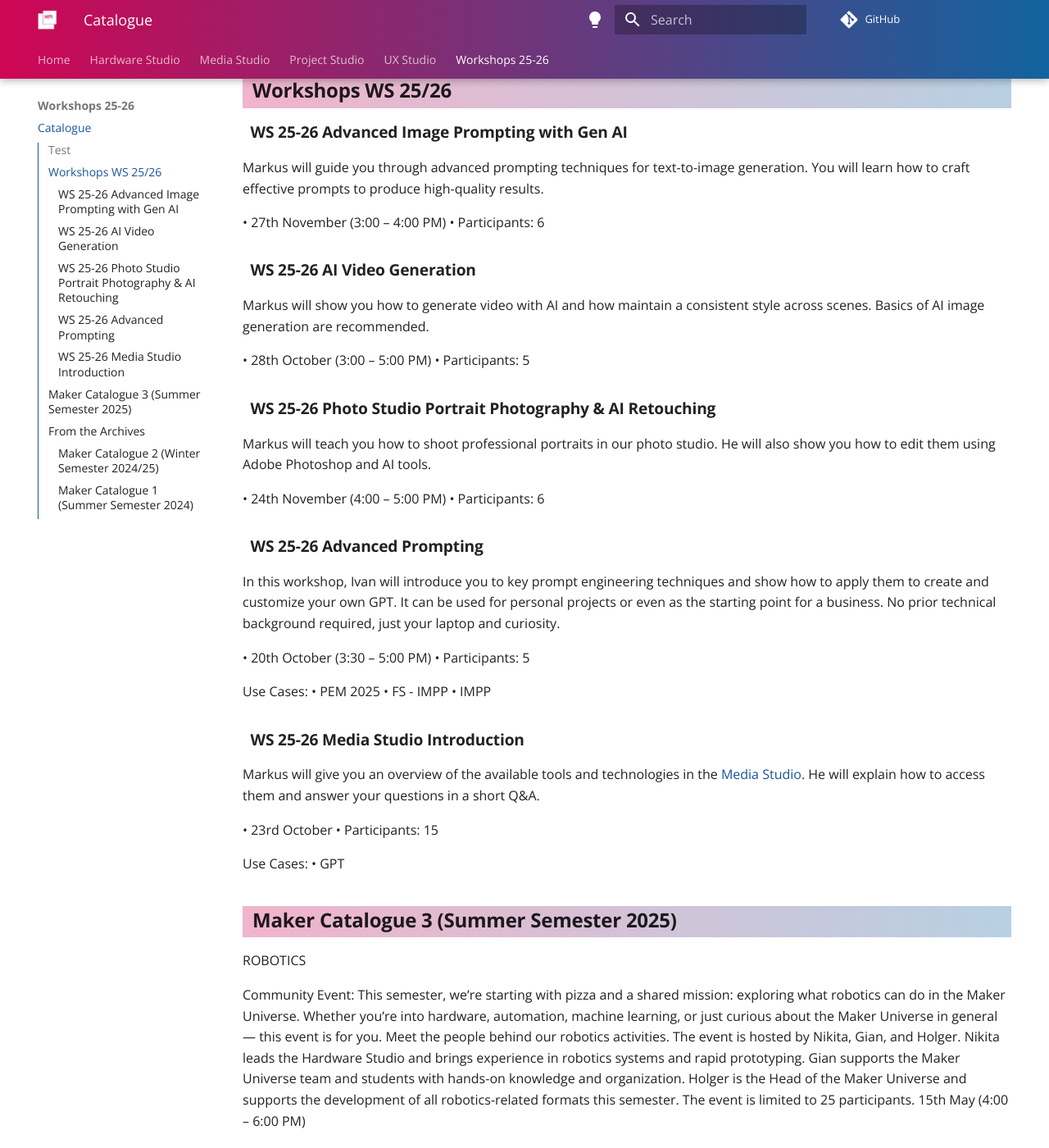
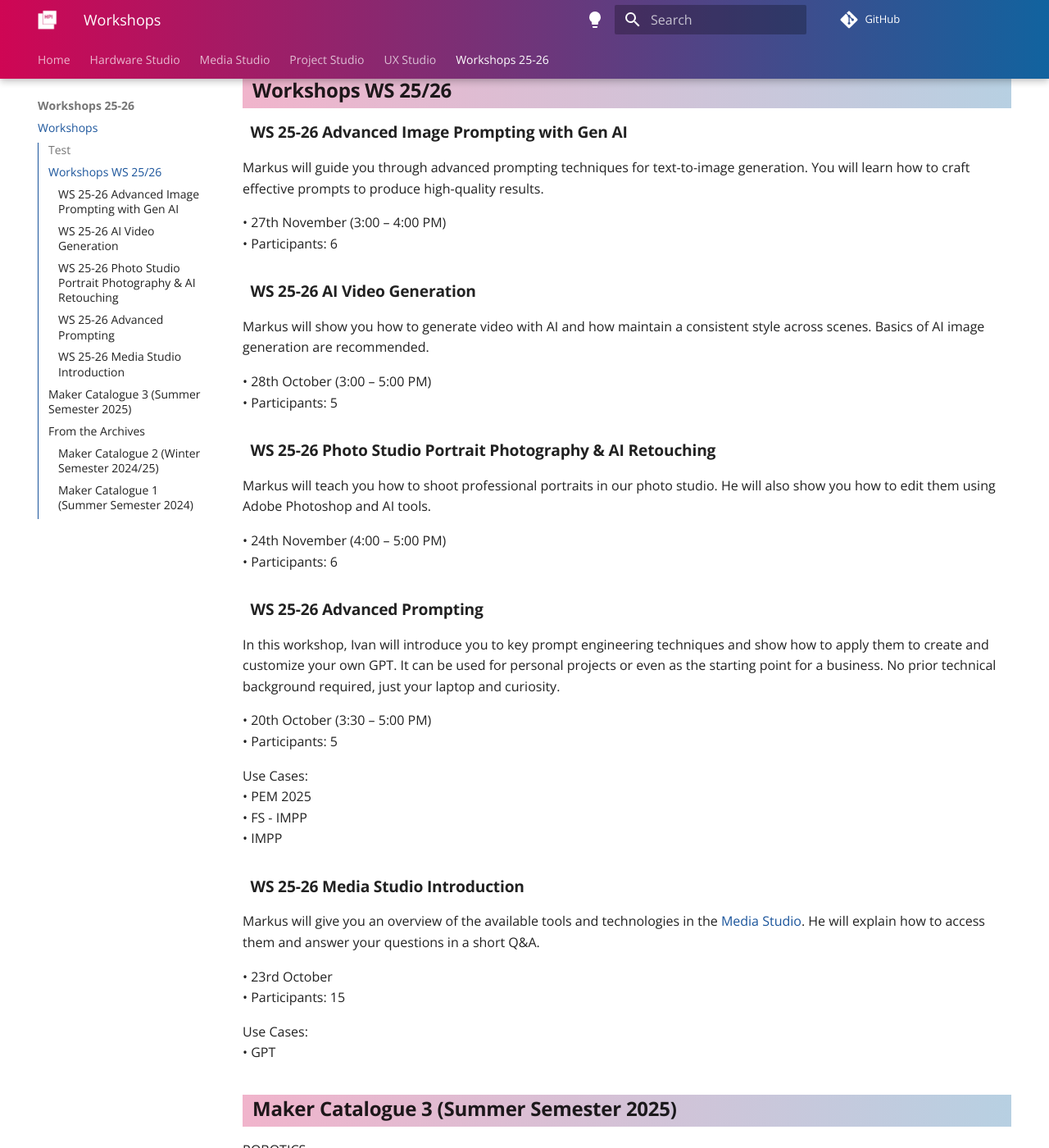
Before and after one commit to makeruniverse/docs, an MkDocs documentation site: the page built from docs/workshops/workshops.md, in a window 1280 px wide and 1400 px high, scrolled down 332 px. Shown: the whole window at 82% size. Built offline with MkDocs 1.6.1 and Material for MkDocs 9.7.7, drawn with Linux system fonts in a browser that asks for light colours; comment, search, counter and statistics services are not loaded.

Commit message:
rename to workshops

```diff
--- a/mkdocs.yml
+++ b/mkdocs.yml
@@ -117,4 +117,4 @@ nav:
   - UX Studio:
     - ./studios/ux-studio.md
   - Workshops 25-26:
-    - ./catalogue/catalogue.md
+    - ./workshops/workshops.md
```
Also changed, not shown: docs/workshops/workshops.md (line endings or trailing spaces), docs/workshops/workshops/aviation-project.md (renamed from docs/catalogue/workshops/aviation-project.md), docs/workshops/workshops/awtrix-3-project.md (renamed from docs/catalogue/workshops/awtrix-3-project.md), docs/workshops/workshops/beamcase-project.md (renamed from docs/catalogue/workshops/beamcase-project.md), docs/workshops/workshops/nanoleafplus-project.md (renamed from docs/catalogue/workshops/nanoleafplus-project.md), docs/workshops/workshops/phone-stand-project.md (renamed from docs/catalogue/workshops/phone-stand-project.md), docs/workshops/workshops/smart-clothing-project.md (renamed from docs/catalogue/workshops/smart-clothing-project.md), docs/workshops/workshops/smart-plants-project.md (renamed from docs/catalogue/workshops/smart-plants-project.md), docs/workshops/workshops/split-keyboard-project.md (renamed from docs/catalogue/workshops/split-keyboard-project.md), docs/workshops/workshops/vertical-garden-project.md (renamed from docs/catalogue/workshops/vertical-garden-project.md).
